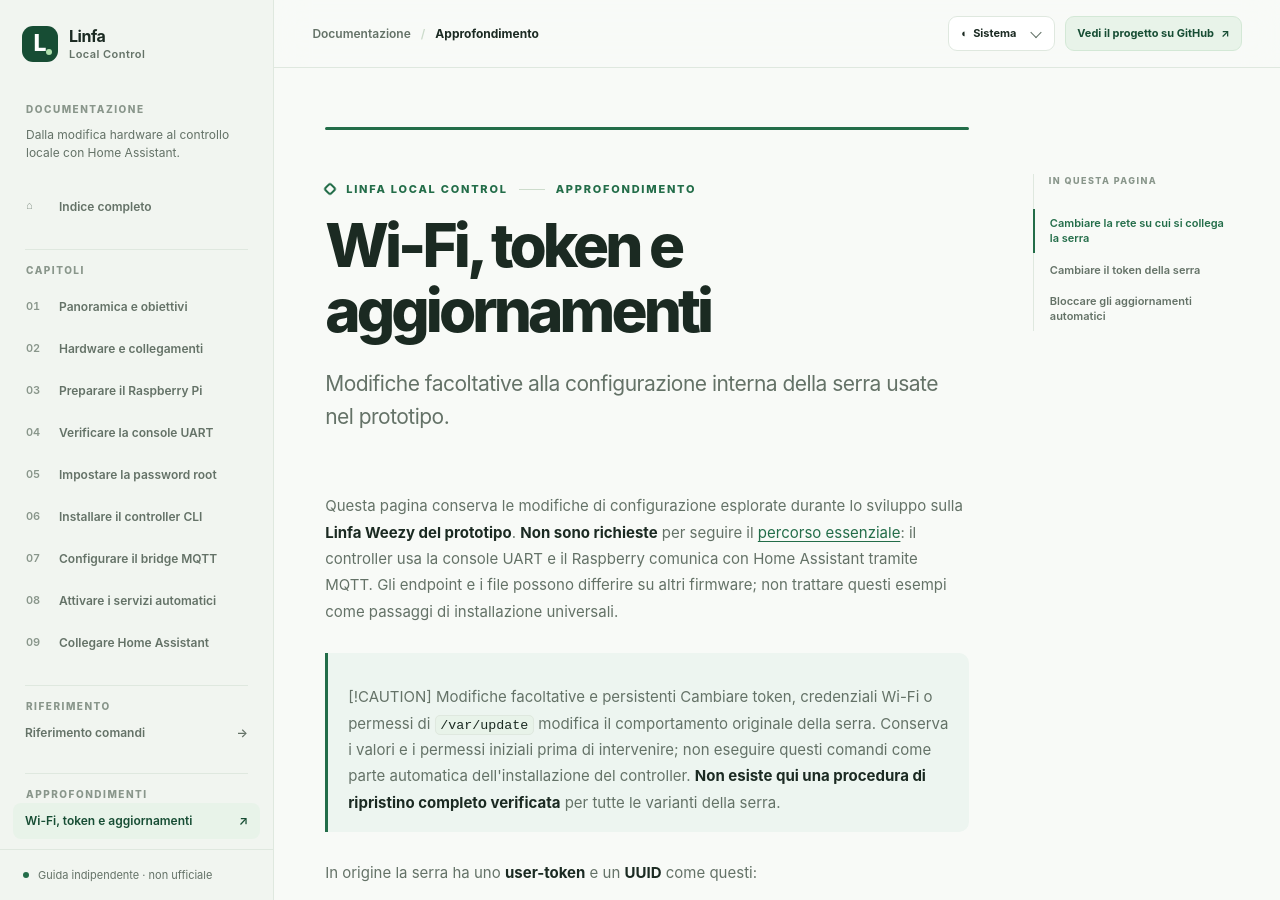
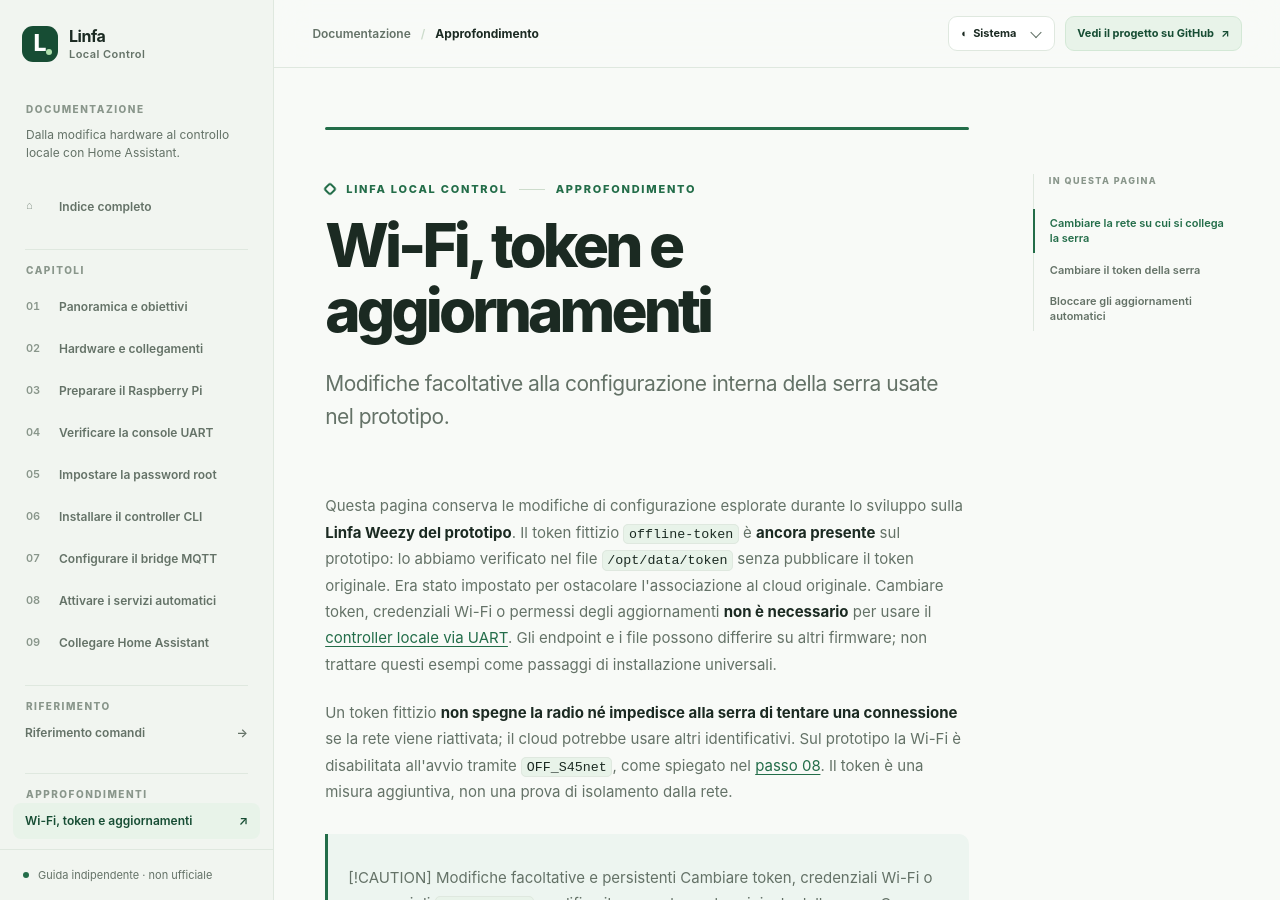
Before and after one commit to Interstellar0verdrive/Linfa-local-control, an MkDocs documentation site: the page built from docs/approfondimenti/configurazione-serra.md, in a window 1280 px wide and 900 px high. Built offline with MkDocs 1.6.1, drawn with Linux system fonts in a browser that asks for light colours.

Commit message:
Document prototype offline token as additional cloud safeguard

```diff
--- a/docs/approfondimenti/configurazione-serra.md
+++ b/docs/approfondimenti/configurazione-serra.md
@@ -1,6 +1,8 @@
 # Wi-Fi, token e aggiornamenti della serra
 
-Questa pagina conserva le modifiche di configurazione esplorate durante lo sviluppo sulla **Linfa Weezy del prototipo**. **Non sono richieste** per seguire il [percorso essenziale](../index.md): il controller usa la console UART e il Raspberry comunica con Home Assistant tramite MQTT. Gli endpoint e i file possono differire su altri firmware; non trattare questi esempi come passaggi di installazione universali.
+Questa pagina conserva le modifiche di configurazione esplorate durante lo sviluppo sulla **Linfa Weezy del prototipo**. Il token fittizio `offline-token` è **ancora presente** sul prototipo: lo abbiamo verificato nel file `/opt/data/token` senza pubblicare il token originale. Era stato impostato per ostacolare l'associazione al cloud originale. Cambiare token, credenziali Wi-Fi o permessi degli aggiornamenti **non è necessario** per usare il [controller locale via UART](../index.md). Gli endpoint e i file possono differire su altri firmware; non trattare questi esempi come passaggi di installazione universali.
+
+Un token fittizio **non spegne la radio né impedisce alla serra di tentare una connessione** se la rete viene riattivata; il cloud potrebbe usare altri identificativi. Sul prototipo la Wi-Fi è disabilitata all'avvio tramite `OFF_S45net`, come spiegato nel [passo 08](../setup/08-servizi-automatici.md#disabilitare-la-wi-fi-allavvio-della-serra). Il token è una misura aggiuntiva, non una prova di isolamento dalla rete.
 
 > [!CAUTION] Modifiche facoltative e persistenti
 > Cambiare token, credenziali Wi-Fi o permessi di `/var/update` modifica il comportamento originale della serra. Conserva i valori e i permessi iniziali prima di intervenire; non eseguire questi comandi come parte automatica dell'installazione del controller. **Non esiste qui una procedura di ripristino completo verificata** per tutte le varianti della serra.
```
Also changed, not shown: docs/setup/01-panoramica.md (+2 -1 lines), docs/setup/08-servizi-automatici.md (+2 -0 lines).
